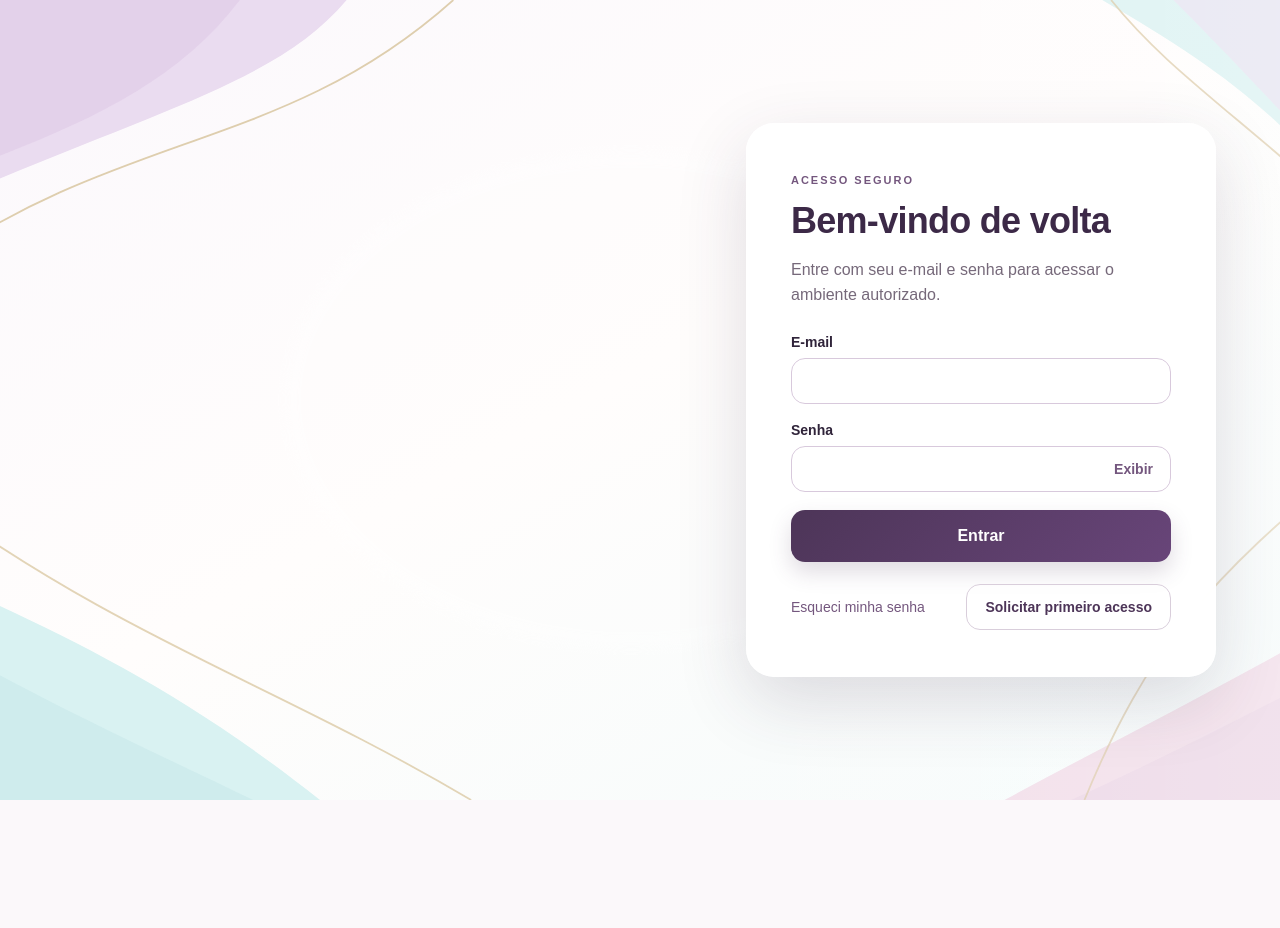
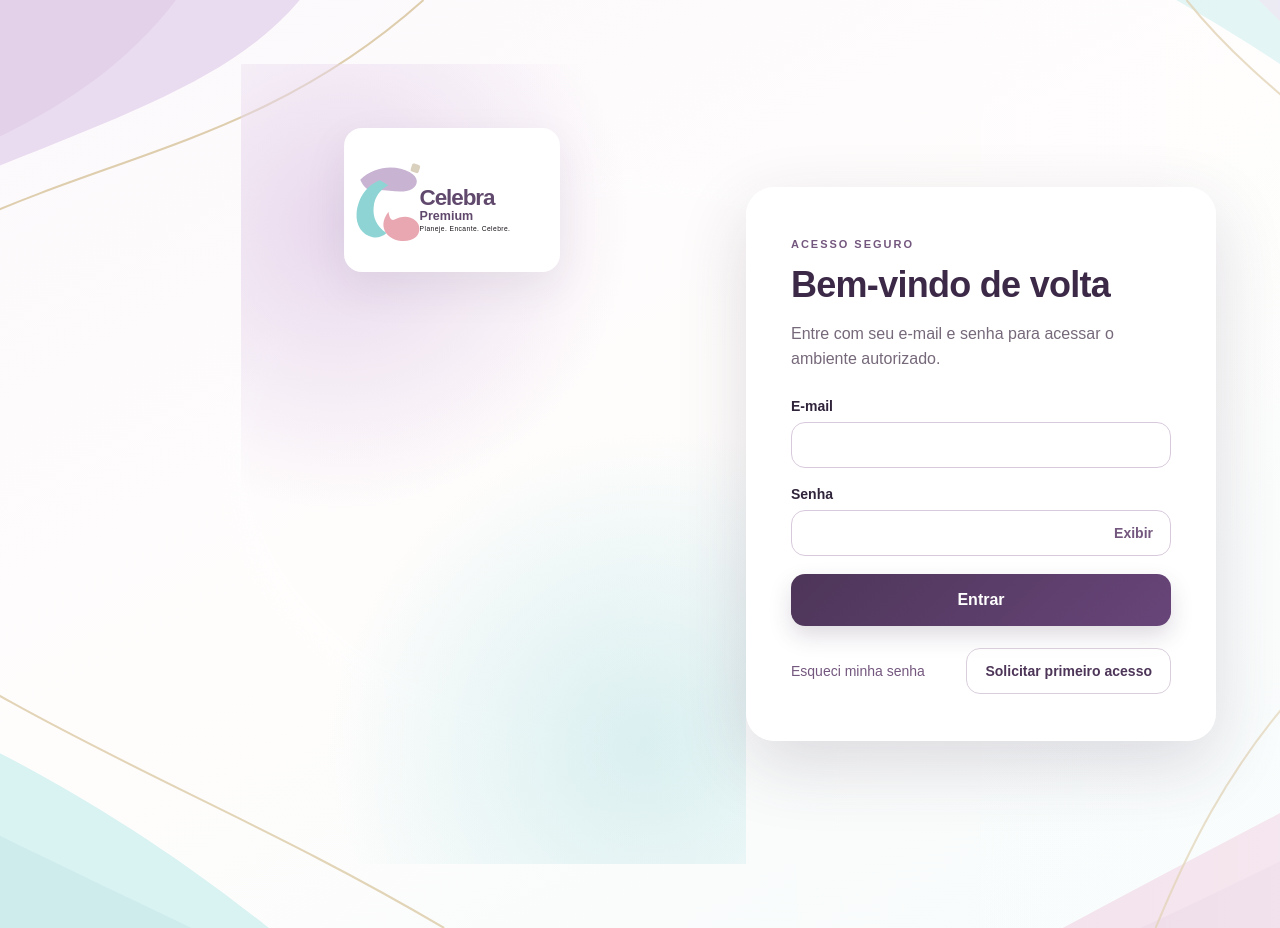
Before and after one commit to celebrapremium-creator/celebrapremium, a Next.js app: page /login in a window 1280 px wide. Before the commit the page ends 800 px from the top, so only its background shows below. Built offline with nearby package versions, Linux system fonts and the light colour scheme; no server answers.

Commit message:
fix(auth): restore centered brand logo on login

```diff
--- a/app/login/page.tsx
+++ b/app/login/page.tsx
@@ -30,6 +30,7 @@ export default function LoginPage() {
   }
 
   return <main className="auth-shell">
+    <section className="auth-visual" aria-label="Identidade visual CELEBRA PREMIUM"><img className="brand-logo login-brand-logo" src="/brand/celebra-premium-logo.svg" alt="CELEBRA PREMIUM — Planeje. Encante. Celebre." /></section>
     <section className="auth-card"><div className="auth-card-inner"><span className="eyebrow">ACESSO SEGURO</span><h2>Bem-vindo de volta</h2><p className="muted">Entre com seu e-mail e senha para acessar o ambiente autorizado.</p><form onSubmit={submit} className="auth-form"><label>E-mail<input type="email" required autoComplete="email" value={email} onChange={e=>setEmail(e.target.value)}/></label><label>Senha<div className="password-row"><input type={show?"text":"password"} required autoComplete="current-password" value={password} onChange={e=>setPassword(e.target.value)}/><button type="button" className="text-button" onClick={()=>setShow(!show)}>{show?"Ocultar":"Exibir"}</button></div></label>{error&&<div className="form-error" role="alert">{error}</div>}<button className="primary-button" disabled={busy}>{busy?"Entrando...":"Entrar"}</button></form><div className="auth-links"><a href="/recuperar">Esqueci minha senha</a><a className="secondary-button" href="/solicitar-acesso">Solicitar primeiro acesso</a></div></div></section>
   </main>;
 }
```
